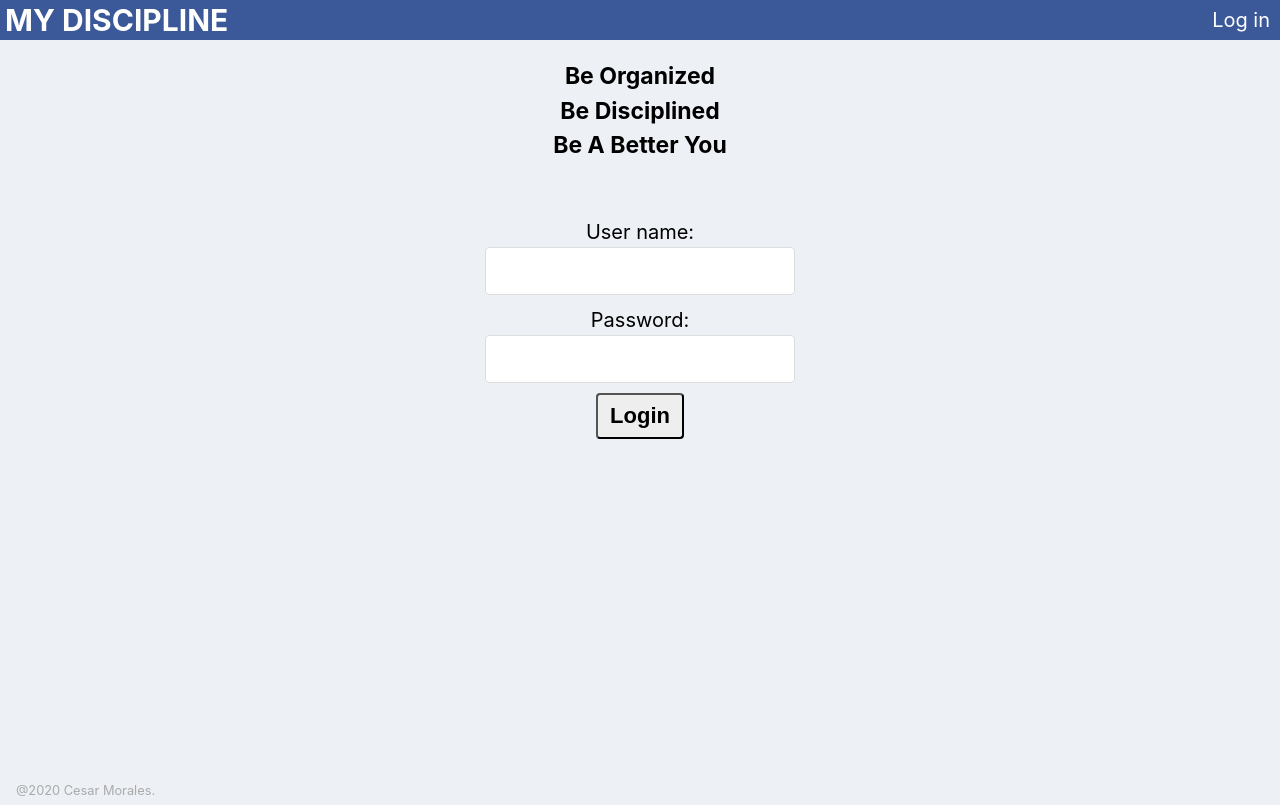
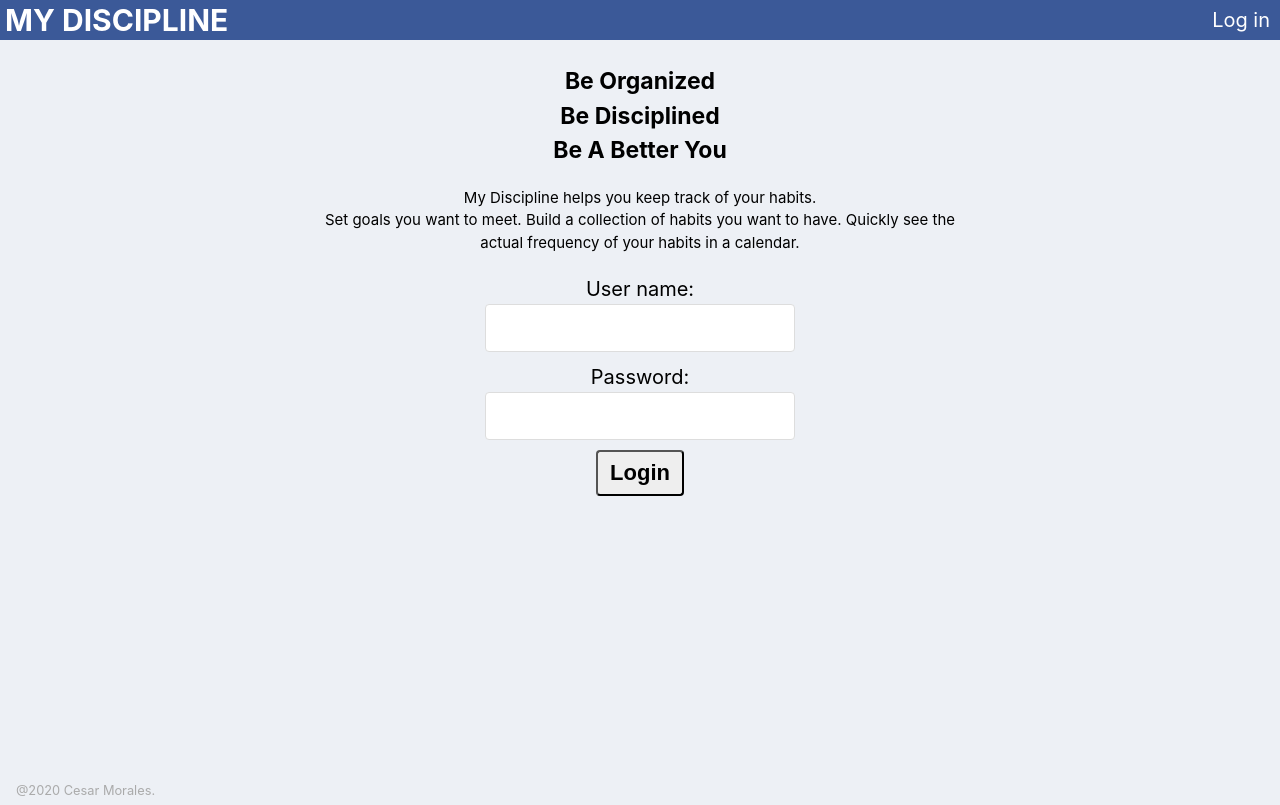
Before and after one commit to cesarlenin/my-discipline, a React (Create React App) app: page / in a window 1280 px wide. Built offline with nearby package versions, Linux system fonts and the light colour scheme.

Commit message:
minor landing pg changes

```diff
--- a/src/App.css
+++ b/src/App.css
@@ -18,7 +18,7 @@ body {
   }
 
   main{
-    margin-bottom: 20px;
+    margin: 5px 5px 20px 5px;
   }
 
   header {
--- a/src/pages/DetailPage/DetailPage.js
+++ b/src/pages/DetailPage/DetailPage.js
@@ -56,8 +56,8 @@ export class DetailPage extends Component {
           <p>{shownHabit.goal} times a week</p>
           <br/>
           {(progress>=shownHabit.goal)?
-          <span className="result blue">congratulations!<br/> you're doing great</span>:
-          <span className="result red">keep working on it,<br/> you can do it</span>
+          <span className="result blue">Congratulations!<br/> You're doing great.</span>:
+          <span className="result red">Keep working on it,<br/> you can do it!</span>
           }
         </section>
         <section className= "threeButtons detail">
--- a/src/pages/LandingPage/LandingPage.css
+++ b/src/pages/LandingPage/LandingPage.css
@@ -1,3 +1,16 @@
 .smallerH1{
     font-size: 23px;
 }
+
+.landingPage_header{
+    padding: 35px 15px 0px 15px;
+}
+
+.log-in{
+    padding: 20px 0px;
+}
+
+.appInfo{
+    margin: auto;
+    font-size: 15px;
+}
--- a/src/pages/LandingPage/LandingPage.js
+++ b/src/pages/LandingPage/LandingPage.js
@@ -10,7 +10,12 @@ export class LandingPage extends Component {
             Be Disciplined<br/>
             Be A Better You</h1>
         </header>
-        <section>
+        <p className= 'appInfo'>My Discipline helps you keep track of your habits.<br/>
+        Set goals you want to meet.
+        Build a collection of habits you want to have.
+        Quickly see the actual frequency of your habits in a calendar.
+        </p>
+        <section className='log-in'>
         <LogInform/>
         </section>
     </section>
```
